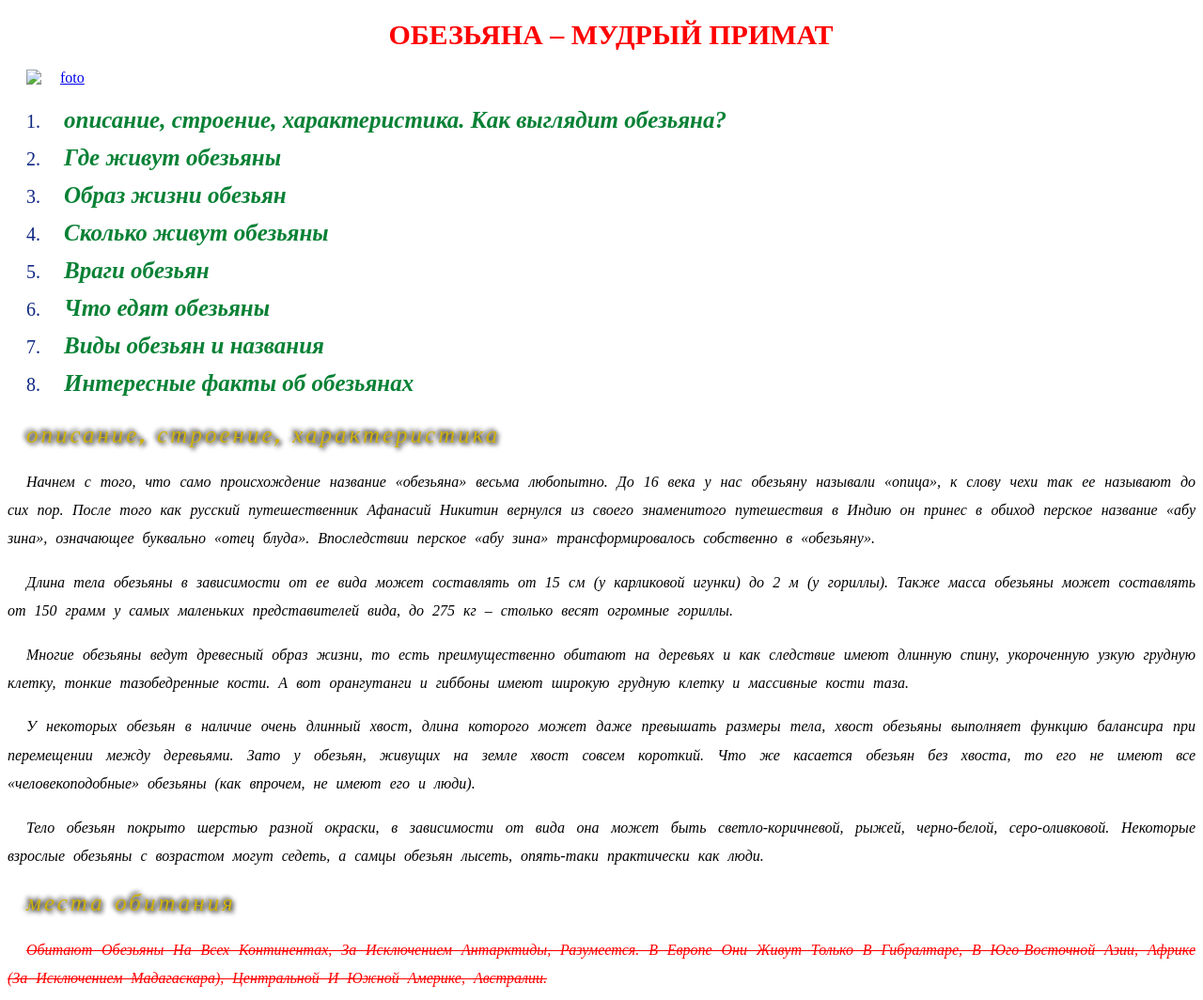
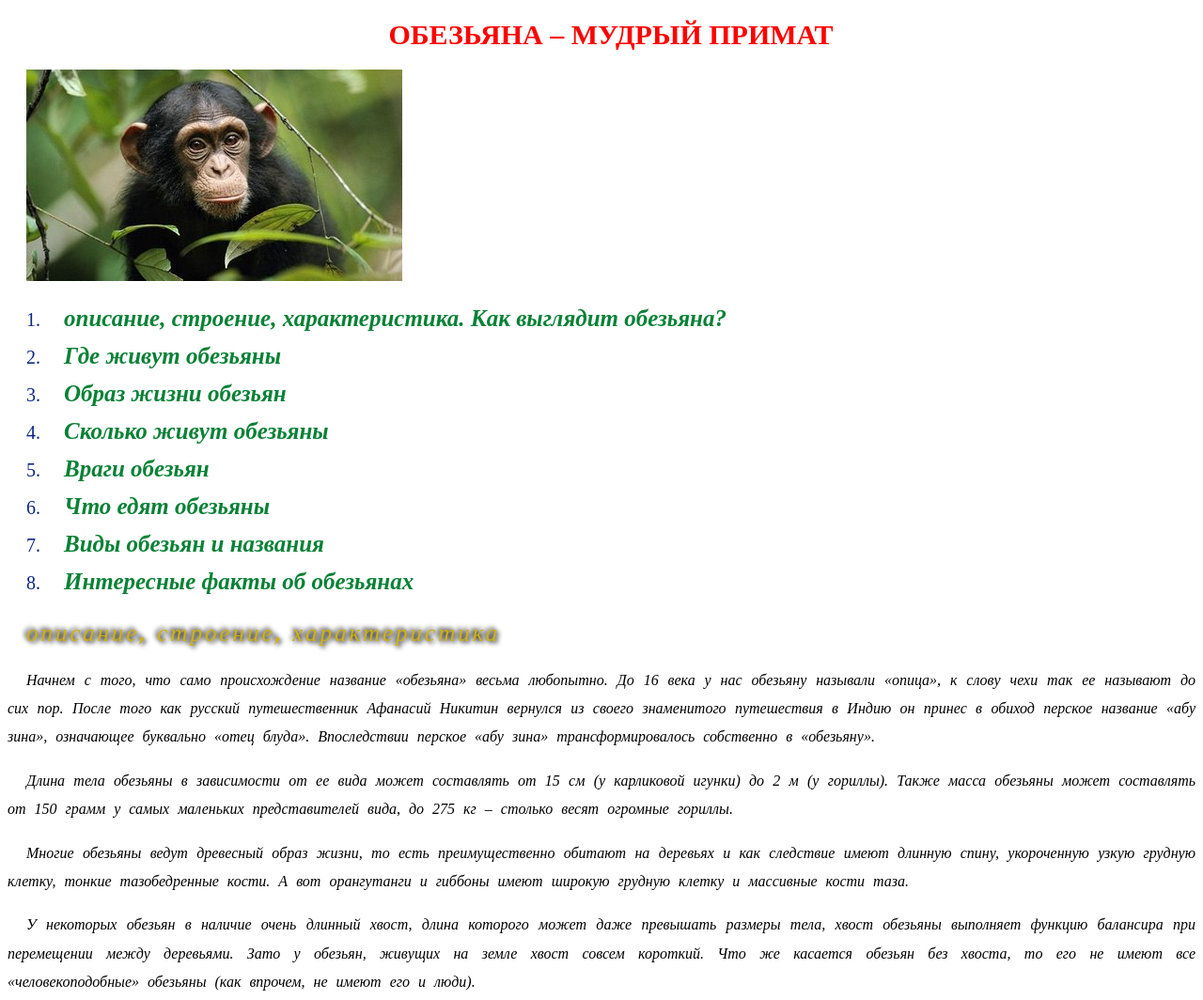
Before and after one commit to vitaly5561/lessons, a plain HTML site: page lesson_4/index.html in a window 1280 px wide. Shown: the top 1064 px of the page at 94% size. Drawn offline with Linux system fonts and the light colour scheme; the site is published under a folder, as on GitHub Pages, so addresses that start at the root find nothing.

Commit message:
Add files via upload

```diff
--- a/lesson_4/index.html
+++ b/lesson_4/index.html
@@ -17,7 +17,7 @@
 		<h1 id="title">ОБЕЗЬЯНА – МУДРЫЙ ПРИМАТ</h1>
 		<div class="header_img">
 			<a target="_blank" href="https://www.poznavayka.org/zoologiya/obezyana-mudryiy-primat/#a1"><img
-					class="header_item_img" src="/img/obezyana.jpeg" alt="foto"></a>
+					class="header_item_img" src="img/obezyana.jpeg" alt="foto"></a>
 		</div>
 
 		<div class="header_link">
```
